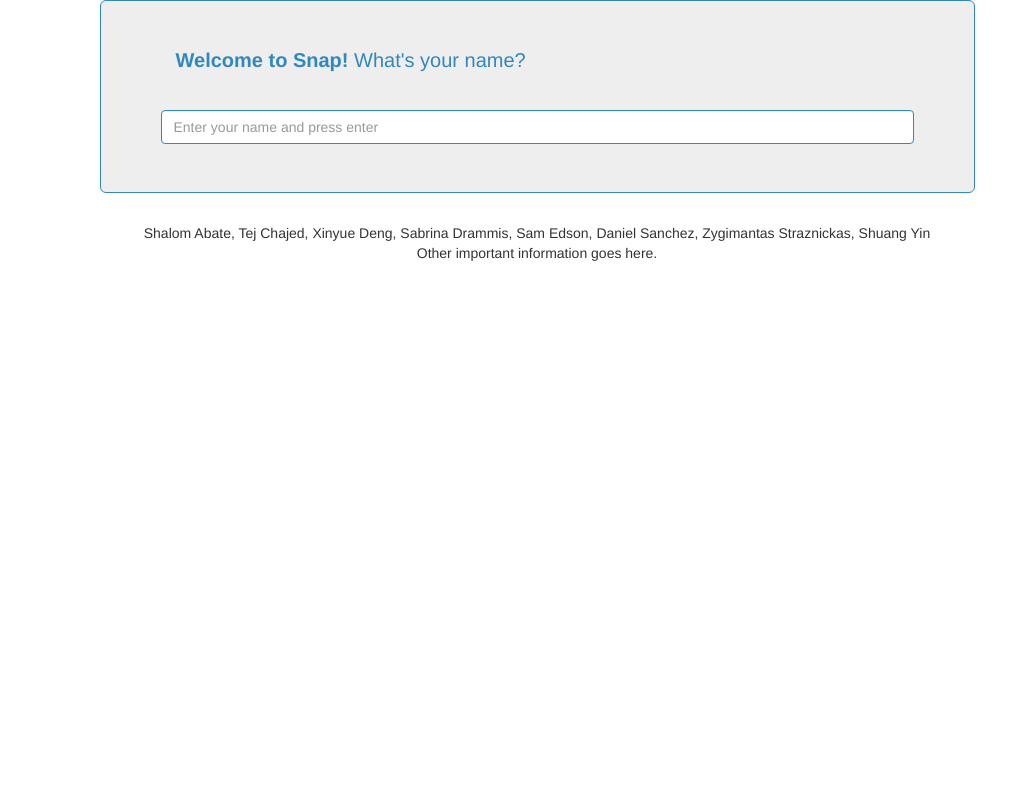
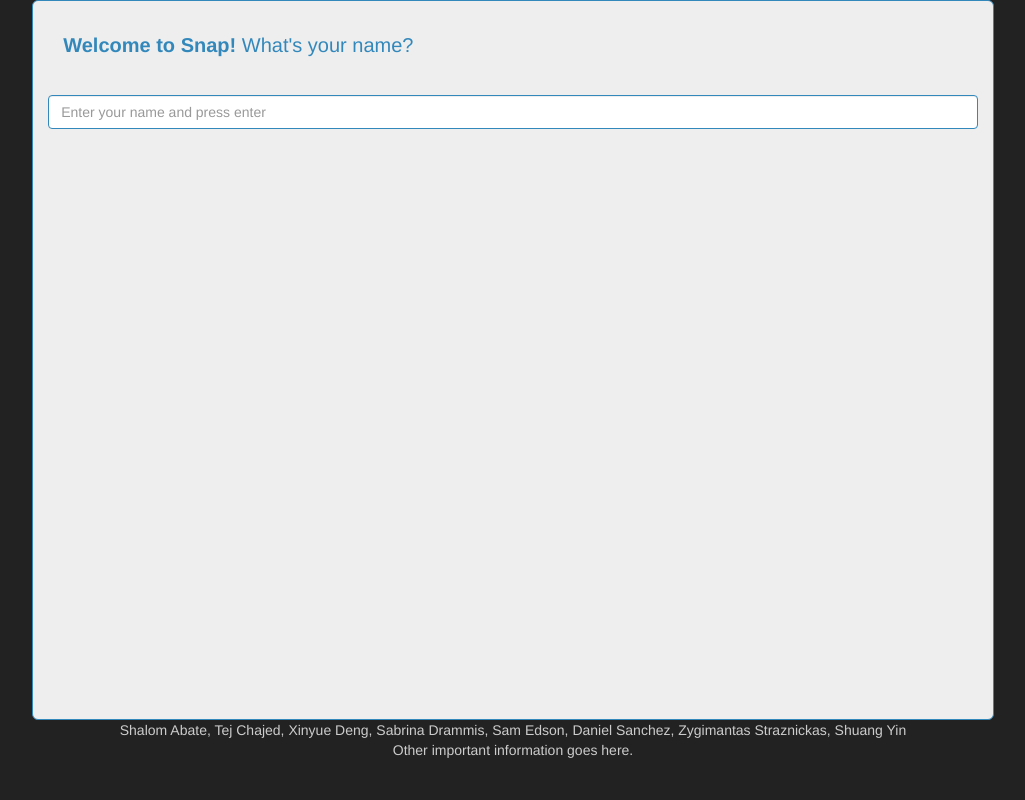
Before and after one commit to CMS611-snap/snap-frontend, a Node server app: page / in a window 1280 px wide. Shown: the whole page, without its empty margins (103-1128 px from the left). Run offline with Node 20, Linux system fonts and the light colour scheme; some libraries are stand-ins or nearby versions.

Commit message:
Frontend UI revamp

```diff
--- a/public/css/snap.css
+++ b/public/css/snap.css
@@ -1,20 +1,43 @@
+html,body {
+    background:#222;
+    overflow:hidden;
+}
+#nameForm {
+    vertical-align:middle;
+}
+#wrapper {
+    position:absolute;
+    top:0;
+    bottom:0;
+}
+#credits {
+    color:#ccc;
+}
 #main {
-    width:70%;
+    padding:15px;
+    width:80%;
+    height:90%;
     border:1px solid #3388bb;
+    margin-bottom:0;
 }
 
 #gameState {
     visibility:hidden;
-    height:0px;
+    height:83%;
 }
 
 #wordList {
     height:100px;
     overflow:auto;
 }
-
+#wordForm {
+    position:relative:
+    bottom:10px;
+}
+#topp {
+    height:13%;
+}
 #word {
-    margin-top:10px;
     border: 1px solid #3388bb;
 }
 
--- a/public/index.html
+++ b/public/index.html
@@ -32,28 +32,60 @@
     <audio id="snap9" src="audio/snap9.wav" preload="auto"></audio>
     <audio id="snap10" src="audio/snap10.wav" preload="auto"></audio>
     <audio id="snap11" src="audio/snap11.wav" preload="auto"></audio>
-    <div class="container-fluid">
+    <div id="wrapper" class="container-fluid">
         <div id="main" class="container jumbotron">
+
+       <div  id="topp">
             <div class="alert alert-success">
                 <span id="info"><strong>Welcome to Snap!</strong> What's your name?</span>
     	    </div>
             <form id="nameForm" class='form-horizontal' role='form'>
                 <input id="name" type="text" class="form-control" placeholder="Enter your name and press enter">
             </form>
+           </div>
             <div id="gameState" class="container">
-                <div id="scoreDiv">
-                    <p class="text-right">SCORE: <span id="score">0</score></p>
-                </div>
-                <span id="wordListInfo"></span>
-                <div id="wordList">
-                </div>
+
+        <table border="0" style="height:100%;width:100%" cellpadding="0" cellspacing="0">
+	<tr style="height:80%;">
+		<td style="width:30%;">
+                  <div style="height:100%">
+                       <p class="text-left">SCORE: <span id="score">0</score></p>
+                        <span id="wordListInfo"></span>
+                        <div id="wordList">
+                        </div>
+                   </div>
+</td>
+		<td id="col2">
+                        <div id="viz"></div>
+</td>
+	</tr>
+	<tr>
+		<td colspan="2">
                 <form id="wordForm" class="form-horizontal" role="form">
                     <input id="word" type="text" class="form-control" placeholder="Enter a word and press enter" disabled>
                 </form>
-            <div id="viz"></div>
+
+</td>
+	</tr>
+</table>
+</div>
+<!--
+
+
+           <div id="container2">
+               <div id="container1">
+                   <div id="col1">
+                   </div>
+                   <div id="col2">
+                   </div>
+               </div>
+           </div>
+
+
             </div>
+-->
         </div>
-<p class='text-center'>Shalom Abate, Tej Chajed, Xinyue Deng, Sabrina Drammis, Sam Edson, Daniel Sanchez, Zygimantas Straznickas, Shuang Yin
+<p id="credits" class="text-center">Shalom Abate, Tej Chajed, Xinyue Deng, Sabrina Drammis, Sam Edson, Daniel Sanchez, Zygimantas Straznickas, Shuang Yin
 <br>Other important information goes here.
 </p>
     </div>
```
Also changed, not shown: 1 other file.
